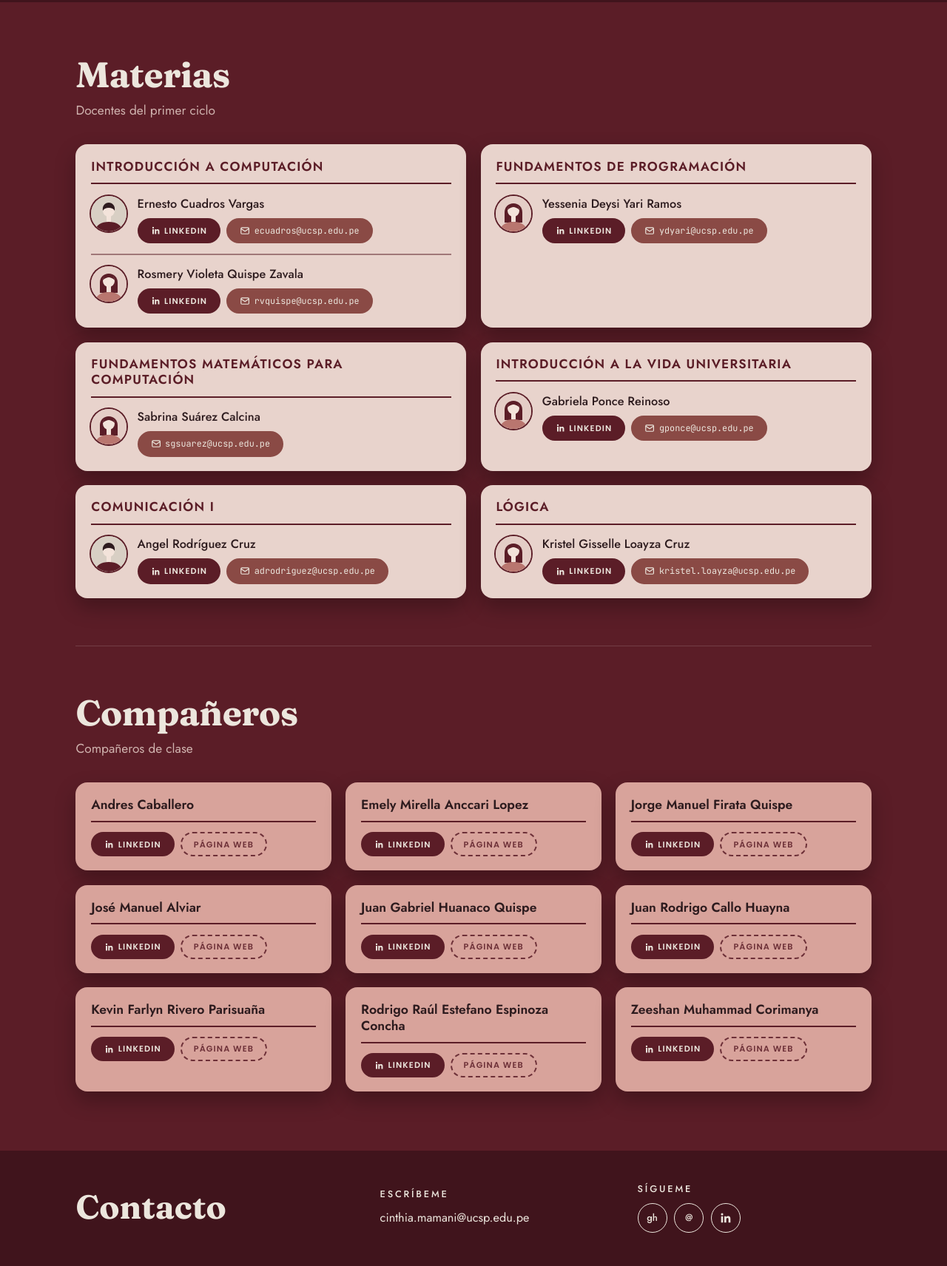
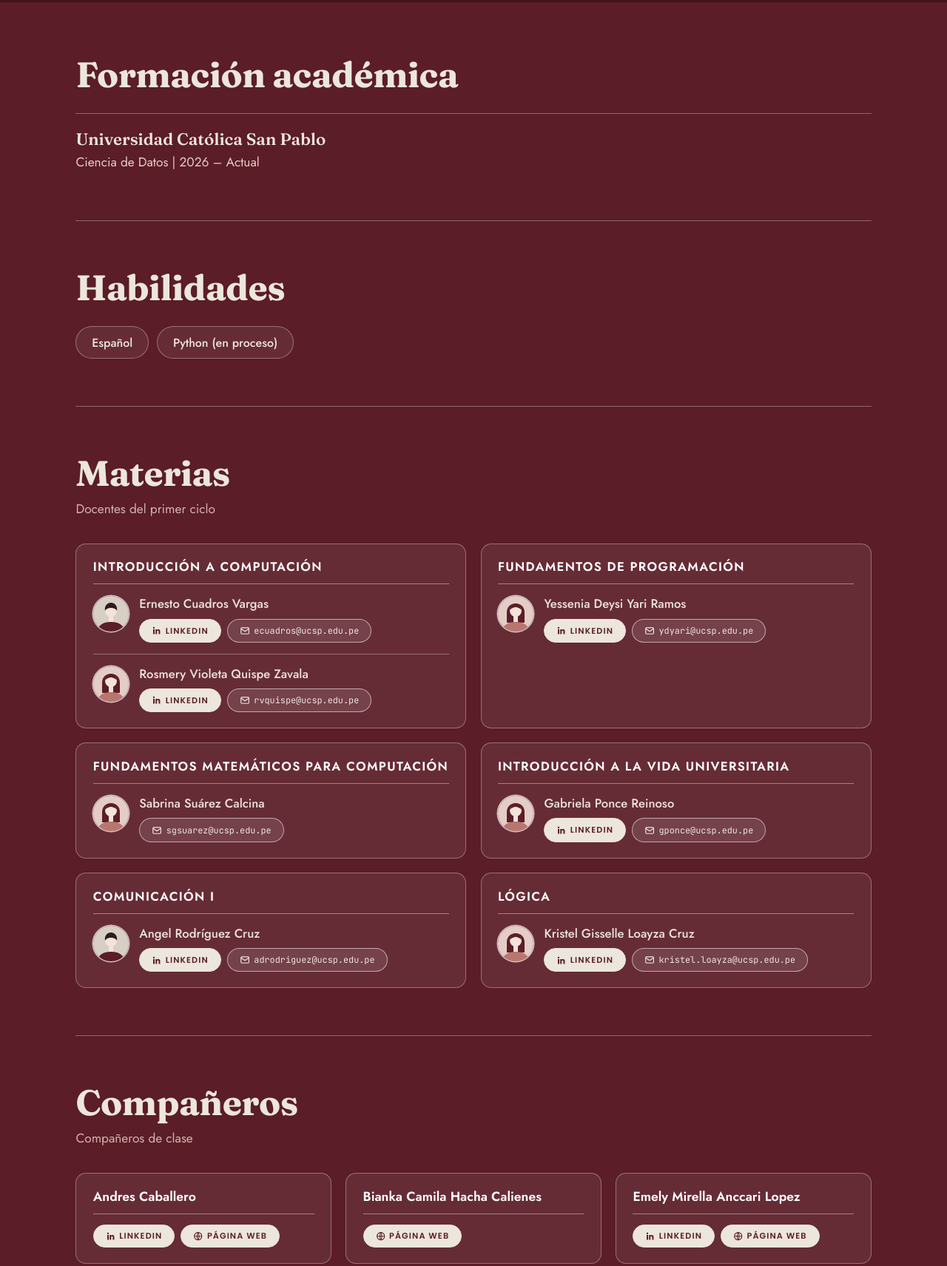
Before and after one commit to cinthia-tech609/cinthia-tech609.github.io, a plain HTML site: page index.html in a window 1280 px wide. Shown: the part 797-2509 px from the top of the page at 74% size. Drawn offline with Linux system fonts and the light colour scheme.

Commit message:
Enhance HTML structure and styling
Updated the description meta tag and modified styles for various elements including cards and buttons.

```diff
--- a/index.html
+++ b/index.html
@@ -4,7 +4,7 @@
 <meta charset="UTF-8">
 <meta name="viewport" content="width=device-width, initial-scale=1">
 <title>Cinthia Luz Mamani Chata | Ciencia de Datos, Universidad Católica San Pablo</title>
-<meta name="description" content="Cinthia Luz Mamani Chata, de Ciencia de Datos en la Universidad Católica San Pablo (UCSP). Materias, profesores y compañeros.">
+<meta name="description" content="Cinthia Luz Mamani Chata, de Ciencia de Datos en la Universidad Católica San Pablo (UCSP). Formación académica, habilidades, materias, profesores y compañeros.">
 <link rel="canonical" href="https://cinthia-tech609.github.io/">
 <meta property="og:title" content="Cinthia Luz Mamani Chata">
 <meta property="og:description" content="Ciencia de Datos, Universidad Católica San Pablo.">
@@ -25,9 +25,9 @@
 <link rel="preconnect" href="https://fonts.gstatic.com" crossorigin>
 <link href="https://fonts.googleapis.com/css2?family=Fraunces:opsz,wght@9..144,600;9..144,700&family=Jost:wght@400;500;600&family=JetBrains+Mono:wght@400&family=Poppins:wght@300;600&display=swap" rel="stylesheet">
 <style>
-:root{--wine:#5b1d27;--cream:#ece6dd;--rose:#b9766f;--blush:#e4cdc6;--ink:#2d1b1e;--line:#c9bfb2;
-/* Colores de las tarjetas: cámbialos aquí si quieres otros */
---card-mat:#e8d3cc;--card-peer:#d8a39b;--rose-deep:#8a4a45;
+:root{--wine:#5b1d27;--cream:#ece6dd;--rose:#b9766f;--blush:#e4cdc6;--ink:#2d1b1e;
+/* Tarjetas: blanco translúcido. Sube o baja el .07 para más o menos transparencia */
+--glass:rgba(255,255,255,.07);--edge:rgba(255,255,255,.32);--rule:rgba(255,255,255,.4);
 --serif-h:"Fraunces",Georgia,"Times New Roman",serif;
 --sans:"Poppins","Jost",system-ui,sans-serif;--body:"Jost",system-ui,-apple-system,"Segoe UI",sans-serif;--mono:"JetBrains Mono",ui-monospace,Menlo,monospace}
 *{box-sizing:border-box}
@@ -60,36 +60,41 @@ a:focus-visible{outline:3px solid var(--blush);outline-offset:3px}
 .rail svg{width:100%;height:100%}
 
 /* ---------- Secciones ---------- */
-.sec{margin-top:4rem;padding-top:4rem;border-top:1px solid rgba(236,230,221,.16)}
-#materias{border-top:0;margin-top:0;padding-top:4.5rem}
+.sec{margin-top:4rem;padding-top:4rem;border-top:1px solid var(--edge)}
+#formacion{border-top:0;margin-top:0;padding-top:4.5rem}
 .sec h2{font:700 clamp(2rem,4.4vw,3rem)/1.1 var(--serif-h);letter-spacing:-.01em;margin:0 0 .5rem}
 .sec .sub{color:var(--blush);opacity:.85;font-size:1.08rem;margin:0 0 2rem}
 
+/* ---------- Estilo currículum: formación y habilidades ---------- */
+.cvi{margin-top:1.6rem;padding-top:1.2rem;border-top:1px solid var(--edge)}
+.cvi b{display:block;font:600 1.4rem/1.3 var(--serif-h)}
+.cvi span{display:block;color:var(--blush);font-size:1.08rem;margin-top:.2rem}
+.tags{display:flex;flex-wrap:wrap;gap:.7rem;margin-top:1.6rem}
+.tag{padding:.6rem 1.3rem;border-radius:999px;background:var(--glass);border:1px solid var(--edge);font:500 1rem var(--body)}
+
 /* ---------- Botones (LinkedIn, correo, página web) ---------- */
 .ch{display:flex;flex-wrap:wrap;gap:.5rem}
-.chip{display:inline-flex;align-items:center;gap:.45em;padding:.45rem 1rem;border:2px solid var(--wine);border-radius:999px;background:var(--wine);color:var(--cream);font:600 .7rem var(--sans);letter-spacing:.1em;text-transform:uppercase;text-decoration:none;line-height:1.3}
+.chip{display:inline-flex;align-items:center;gap:.45em;padding:.45rem 1rem;border:1px solid var(--cream);border-radius:999px;background:var(--cream);color:var(--wine);font:600 .7rem var(--sans);letter-spacing:.1em;text-transform:uppercase;text-decoration:none;line-height:1.3}
 .chip svg{width:1.2em;height:1.2em;flex:none}
-.chip:hover{background:#40141c;border-color:#40141c}
-.chip.em{background:var(--rose-deep);border-color:var(--rose-deep);font:400 .74rem var(--mono);letter-spacing:0;text-transform:none}
-.chip.em:hover{background:#6e3a35;border-color:#6e3a35}
-.chip.off{background:transparent;color:var(--wine);border-style:dashed;opacity:.85;cursor:default}
-.chip.off:hover{background:transparent;border-color:var(--wine)}
+.chip:hover{background:#fff;border-color:#fff}
+.chip.em{background:rgba(255,255,255,.1);border-color:rgba(255,255,255,.55);color:var(--cream);font:400 .74rem var(--mono);letter-spacing:0;text-transform:none}
+.chip.em:hover{background:rgba(255,255,255,.22)}
+.chip.off{background:transparent;border:1px dashed rgba(255,255,255,.45);color:rgba(236,230,221,.7);cursor:default}
+.chip.off:hover{background:transparent;border-color:rgba(255,255,255,.45)}
 
-/* ---------- Tarjetas en columnas ---------- */
+/* ---------- Tarjetas translúcidas ---------- */
 .mats,.peers{list-style:none;margin:0;padding:0;display:grid;gap:1.2rem}
 .mats{grid-template-columns:repeat(2,1fr)}
 .peers{grid-template-columns:repeat(3,1fr)}
-.mats>li,.peers>li{color:var(--ink);border-radius:16px;box-shadow:0 12px 28px rgba(0,0,0,.28);padding:1.2rem 1.3rem}
-.mats>li{background:var(--card-mat)}
-.peers>li{background:var(--card-peer)}
+.mats>li,.peers>li{background:var(--glass);border:1px solid var(--edge);border-radius:14px;padding:1.3rem 1.4rem}
 
-.ct{display:block;font:600 1.08rem/1.25 var(--body);letter-spacing:.07em;text-transform:uppercase;color:var(--wine);padding-bottom:.7rem;margin-bottom:.95rem;border-bottom:2px solid var(--wine)}
-.tr{display:grid;grid-template-columns:48px 1fr;gap:.9rem;align-items:start;padding:.9rem 0 0;margin-top:.9rem;border-top:2px solid rgba(91,29,39,.5)}
+.ct{display:block;font:600 1.05rem/1.25 var(--body);letter-spacing:.08em;text-transform:uppercase;color:#fff;padding-bottom:.75rem;margin-bottom:1rem;border-bottom:1px solid var(--rule)}
+.tr{display:grid;grid-template-columns:48px 1fr;gap:.9rem;align-items:start;padding:.95rem 0 0;margin-top:.95rem;border-top:1px solid var(--edge)}
 .ct+.tr{border-top:0;padding-top:0;margin-top:0}
-.av{width:48px;height:48px;border-radius:50%;overflow:hidden;display:block;box-shadow:0 0 0 2px var(--wine)}
+.av{width:48px;height:48px;border-radius:50%;overflow:hidden;display:block;box-shadow:0 0 0 1.5px rgba(255,255,255,.7)}
 .av svg{width:100%;height:100%;display:block}
-.nm{display:block;font:500 1.02rem/1.3 var(--body);margin-bottom:.55rem}
-.pn{display:block;font:600 1.1rem/1.25 var(--body);padding-bottom:.65rem;margin-bottom:.85rem;border-bottom:2px solid var(--wine)}
+.nm{display:block;font:500 1.04rem/1.3 var(--body);margin-bottom:.55rem}
+.pn{display:block;font:600 1.1rem/1.25 var(--body);color:#fff;padding-bottom:.7rem;margin-bottom:.9rem;border-bottom:1px solid var(--rule)}
 
 footer{background:#40141c;color:var(--cream);margin-top:5rem;padding:2.6rem 0 2.2rem}
 footer .wrap{display:grid;grid-template-columns:1.2fr 1fr 1fr;gap:2rem;align-items:center}
@@ -115,6 +120,7 @@ footer .wrap{grid-template-columns:1fr}}
 <svg width="0" height="0" style="position:absolute" aria-hidden="true">
 <symbol id="in" viewBox="0 0 24 24"><path d="M20.45 20.45h-3.56v-5.57c0-1.33-.03-3.04-1.85-3.04-1.86 0-2.14 1.45-2.14 2.94v5.67H9.34V9h3.41v1.56h.05c.48-.9 1.64-1.85 3.37-1.85 3.6 0 4.27 2.37 4.27 5.46v6.28zM5.34 7.43a2.06 2.06 0 1 1 0-4.12 2.06 2.06 0 0 1 0 4.12zM7.12 20.45H3.56V9h3.56v11.45z"/></symbol>
 <symbol id="ml" viewBox="0 0 24 24"><rect x="3" y="5" width="18" height="14" rx="2" fill="none" stroke="currentColor" stroke-width="2"/><path d="m3 7 9 6 9-6" fill="none" stroke="currentColor" stroke-width="2"/></symbol>
+<symbol id="gl" viewBox="0 0 24 24"><circle cx="12" cy="12" r="9" fill="none" stroke="currentColor" stroke-width="2"/><path d="M3 12h18M12 3c3 3 3 15 0 18M12 3c-3 3-3 15 0 18" fill="none" stroke="currentColor" stroke-width="2"/></symbol>
 <symbol id="fem" viewBox="0 0 48 48"><rect width="48" height="48" fill="#e4cdc6"/><path d="M12 36V22c0-7 5-12 12-12s12 5 12 12v14z" fill="#5b1d27"/><rect x="21" y="26" width="6" height="9" fill="#f3e3da"/><path d="M6 48c0-9 8-13 18-13s18 4 18 13z" fill="#b9766f"/><circle cx="24" cy="20" r="8" fill="#f3e3da"/><path d="M16 19c1-6 5-8 8-8s7 2 8 8c-3-3-6-4-8-4s-5 1-8 4z" fill="#5b1d27"/></symbol>
 <symbol id="mas" viewBox="0 0 48 48"><rect width="48" height="48" fill="#d8cfc4"/><rect x="21" y="26" width="6" height="9" fill="#f3e3da"/><path d="M6 48c0-9 8-13 18-13s18 4 18 13z" fill="#5b1d27"/><circle cx="24" cy="20" r="8" fill="#f3e3da"/><path d="M16 20c-1-7 3-11 8-11s9 4 8 11c-2-3-4-4-8-4s-6 1-8 4z" fill="#2d1b1e"/></symbol>
 </svg>
@@ -127,7 +133,7 @@ footer .wrap{grid-template-columns:1fr}}
         <a href="https://dc.ucsp.edu.pe/pregrado/ciencia-datos/" target="_blank" rel="noopener">Ciencia de Datos ↗</a>
       </div>
       <nav aria-label="Secciones">
-        <a href="#materias">Materias</a><a href="#companeros">Compañeros</a><a href="#contacto">Contacto</a>
+        <a href="#formacion">Formación</a><a href="#habilidades">Habilidades</a><a href="#materias">Materias</a><a href="#companeros">Compañeros</a><a href="#contacto">Contacto</a>
       </nav>
     </header>
 
@@ -135,7 +141,7 @@ footer .wrap{grid-template-columns:1fr}}
       <h1>Cinthia Luz<span>Mamani Chata</span></h1>
       <div class="rule" aria-hidden="true"></div>
       <p>Como estudiante de 1° semestre de la carrera Ciencia de Datos en la UCSP, me atrae la profundidad de los programas y cómo los datos son necesarios y decisivos en ellos. Busco adquirir todo el conocimiento técnico y humanitario que me permita crear soluciones con criterio, y estoy en búsqueda del camino a tomar dentro de este gran mundo de la programación.</p>
-      <a class="pill" href="#materias">Conoce más</a>
+      <a class="pill" href="#formacion">Conoce más</a>
     </div>
   </div>
 
@@ -148,6 +154,16 @@ footer .wrap{grid-template-columns:1fr}}
 
 <div class="wrap">
   <main>
+    <section class="sec" id="formacion">
+      <h2>Formación académica</h2>
+      <div class="cvi"><b>Universidad Católica San Pablo</b><span>Ciencia de Datos | 2026 – Actual</span></div>
+    </section>
+
+    <section class="sec" id="habilidades">
+      <h2>Habilidades</h2>
+      <div class="tags"><span class="tag">Español</span><span class="tag">Python (en proceso)</span></div>
+    </section>
+
     <section class="sec" id="materias">
       <h2>Materias</h2>
       <p class="sub">Docentes del primer ciclo</p>
@@ -172,15 +188,15 @@ footer .wrap{grid-template-columns:1fr}}
       <h2>Compañeros</h2>
       <p class="sub">Compañeros de clase</p>
       <ul class="peers">
-        <li><b class="pn">Andres Caballero</b><div class="ch"><a class="chip" href="https://www.linkedin.com/in/andres-caballero-5a2367436/" target="_blank" rel="noopener"><svg class="fc" aria-hidden="true"><use href="#in"/></svg>LinkedIn</a><span class="chip off" aria-disabled="true" title="Próximamente">Página web</span></div></li>
-        <li><b class="pn">Emely Mirella Anccari Lopez</b><div class="ch"><a class="chip" href="https://www.linkedin.com/in/emely-mirella-anccari-lopez-9371a043a/" target="_blank" rel="noopener"><svg class="fc" aria-hidden="true"><use href="#in"/></svg>LinkedIn</a><span class="chip off" aria-disabled="true" title="Próximamente">Página web</span></div></li>
-        <li><b class="pn">Jorge Manuel Firata Quispe</b><div class="ch"><a class="chip" href="https://www.linkedin.com/in/jorge-manuel-firata-quispe-40b648282/" target="_blank" rel="noopener"><svg class="fc" aria-hidden="true"><use href="#in"/></svg>LinkedIn</a><span class="chip off" aria-disabled="true" title="Próximamente">Página web</span></div></li>
-        <li><b class="pn">José Manuel Alviar</b><div class="ch"><a class="chip" href="https://www.linkedin.com/in/jos%C3%A9-manuel-alviar-6889b33a3/" target="_blank" rel="noopener"><svg class="fc" aria-hidden="true"><use href="#in"/></svg>LinkedIn</a><span class="chip off" aria-disabled="true" title="Próximamente">Página web</span></div></li>
-        <li><b class="pn">Juan Gabriel Huanaco Quispe</b><div class="ch"><a class="chip" href="https://www.linkedin.com/in/juan-gabriel-huanaco-quispe-47750128b/" target="_blank" rel="noopener"><svg class="fc" aria-hidden="true"><use href="#in"/></svg>LinkedIn</a><span class="chip off" aria-disabled="true" title="Próximamente">Página web</span></div></li>
-        <li><b class="pn">Juan Rodrigo Callo Huayna</b><div class="ch"><a class="chip" href="https://www.linkedin.com/in/juan-rodrigo-callo-huayna-2493893a6/" target="_blank" rel="noopener"><svg class="fc" aria-hidden="true"><use href="#in"/></svg>LinkedIn</a><span class="chip off" aria-disabled="true" title="Próximamente">Página web</span></div></li>
-        <li><b class="pn">Kevin Farlyn Rivero Parisuaña</b><div class="ch"><a class="chip" href="https://www.linkedin.com/in/kevin-farlyn-rivero-parisua%C3%B1a-626915441/" target="_blank" rel="noopener"><svg class="fc" aria-hidden="true"><use href="#in"/></svg>LinkedIn</a><span class="chip off" aria-disabled="true" title="Próximamente">Página web</span></div></li>
-        <li><b class="pn">Rodrigo Raúl Estefano Espinoza Concha</b><div class="ch"><a class="chip" href="https://www.linkedin.com/in/rodrigo-espinoza-b49b363b4/" target="_blank" rel="noopener"><svg class="fc" aria-hidden="true"><use href="#in"/></svg>LinkedIn</a><span class="chip off" aria-disabled="true" title="Próximamente">Página web</span></div></li>
-        <li><b class="pn">Zeeshan Muhammad Corimanya</b><div class="ch"><a class="chip" href="https://www.linkedin.com/in/zeeshan-muhammad-corimanya-3b5744435/" target="_blank" rel="noopener"><svg class="fc" aria-hidden="true"><use href="#in"/></svg>LinkedIn</a><span class="chip off" aria-disabled="true" title="Próximamente">Página web</span></div></li>
+        <li><b class="pn">Andres Caballero</b><div class="ch"><a class="chip" href="https://www.linkedin.com/in/andres-caballero-5a2367436/" target="_blank" rel="noopener"><svg class="fc" aria-hidden="true"><use href="#in"/></svg>LinkedIn</a><a class="chip" href="https://apocalipto3000.github.io/Andres_Caballero/" target="_blank" rel="noopener"><svg aria-hidden="true"><use href="#gl"/></svg>Página web</a></div></li>
+        <li><b class="pn">Bianka Camila Hacha Calienes</b><div class="ch"><a class="chip" href="https://biankahacha-ui.github.io/" target="_blank" rel="noopener"><svg aria-hidden="true"><use href="#gl"/></svg>Página web</a></div></li>
+        <li><b class="pn">Emely Mirella Anccari Lopez</b><div class="ch"><a class="chip" href="https://www.linkedin.com/in/emely-mirella-anccari-lopez-9371a043a/" target="_blank" rel="noopener"><svg class="fc" aria-hidden="true"><use href="#in"/></svg>LinkedIn</a><a class="chip" href="https://emelyanccari-ops.github.io/" target="_blank" rel="noopener"><svg aria-hidden="true"><use href="#gl"/></svg>Página web</a></div></li>
+        <li><b class="pn">Jorge Manuel Firata Quispe</b><div class="ch"><a class="chip" href="https://www.linkedin.com/in/jorge-manuel-firata-quispe-40b648282/" target="_blank" rel="noopener"><svg class="fc" aria-hidden="true"><use href="#in"/></svg>LinkedIn</a><span class="chip off" aria-disabled="true" title="Próximamente"><svg aria-hidden="true"><use href="#gl"/></svg>Página web</span></div></li>
+        <li><b class="pn">José Manuel Alviar</b><div class="ch"><a class="chip" href="https://www.linkedin.com/in/jos%C3%A9-manuel-alviar-6889b33a3/" target="_blank" rel="noopener"><svg class="fc" aria-hidden="true"><use href="#in"/></svg>LinkedIn</a><a class="chip" href="https://josealviar-acc.github.io/" target="_blank" rel="noopener"><svg aria-hidden="true"><use href="#gl"/></svg>Página web</a></div></li>
+        <li><b class="pn">Juan Gabriel Huanaco Quispe</b><div class="ch"><a class="chip" href="https://www.linkedin.com/in/juan-gabriel-huanaco-quispe-47750128b/" target="_blank" rel="noopener"><svg class="fc" aria-hidden="true"><use href="#in"/></svg>LinkedIn</a><a class="chip" href="https://guanaco20.github.io/UCSP_CS/" target="_blank" rel="noopener"><svg aria-hidden="true"><use href="#gl"/></svg>Página web</a></div></li>
+        <li><b class="pn">Rodrigo Raúl Estefano Espinoza Concha</b><div class="ch"><a class="chip" href="https://www.linkedin.com/in/rodrigo-espinoza-b49b363b4/" target="_blank" rel="noopener"><svg class="fc" aria-hidden="true"><use href="#in"/></svg>LinkedIn</a><a class="chip" href="https://rreec-253.github.io/MyPage/" target="_blank" rel="noopener"><svg aria-hidden="true"><use href="#gl"/></svg>Página web</a></div></li>
+        <li><b class="pn">Sebastian Andre Ochoa Ortiz</b><div class="ch"><a class="chip" href="https://www.linkedin.com/in/sebastian-ochoa-ortiz-272197367/" target="_blank" rel="noopener"><svg class="fc" aria-hidden="true"><use href="#in"/></svg>LinkedIn</a><span class="chip off" aria-disabled="true" title="Próximamente"><svg aria-hidden="true"><use href="#gl"/></svg>Página web</span></div></li>
+        <li><b class="pn">Zeeshan Muhammad Corimanya</b><div class="ch"><a class="chip" href="https://www.linkedin.com/in/zeeshan-muhammad-corimanya-3b5744435/" target="_blank" rel="noopener"><svg class="fc" aria-hidden="true"><use href="#in"/></svg>LinkedIn</a><a class="chip" href="https://zeeshanmcorimanya.github.io/" target="_blank" rel="noopener"><svg aria-hidden="true"><use href="#gl"/></svg>Página web</a></div></li>
       </ul>
     </section>
   </main>
```
